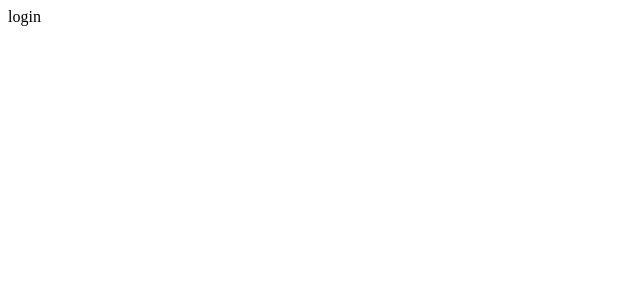
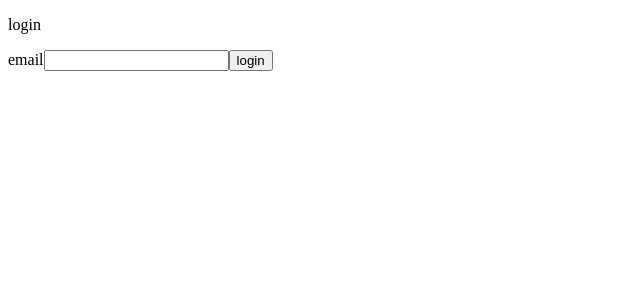
Before and after one commit to kaitokosuge/MAZE-rebuild-CLIENT, a Next.js app: page /login in a window 1280 px wide. Shown: the top 300 px of the page, without its empty margins (0-640 px from the left). Built offline with nearby package versions, Linux system fonts and the light colour scheme.

Commit message:
add: 通常email認証UI完了

```diff
--- a/src/app/(auth)/login/page.tsx
+++ b/src/app/(auth)/login/page.tsx
@@ -1,5 +1,11 @@
+import UserAuthForm from "@/components/Form/user-auth-form";
 import React from "react";
 
 export default function page() {
-    return <div>login</div>;
+    return (
+        <div>
+            <p>login</p>
+            <UserAuthForm />
+        </div>
+    );
 }
--- /dev/null
+++ b/src/components/Form/user-auth-form.tsx
@@ -0,0 +1,13 @@
+import React from "react";
+
+export default function UserAuthForm() {
+    return (
+        <div>
+            <form>
+                <label htmlFor="email">email</label>
+                <input id="email" type="email" />
+                <button>login</button>
+            </form>
+        </div>
+    );
+}
```
